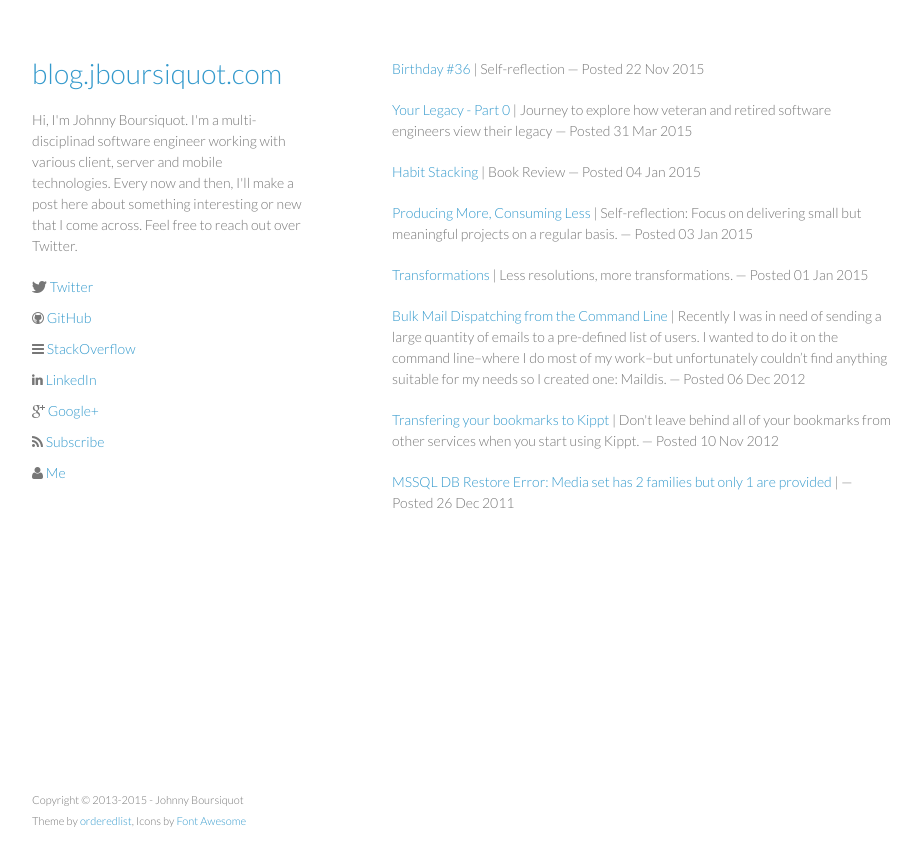
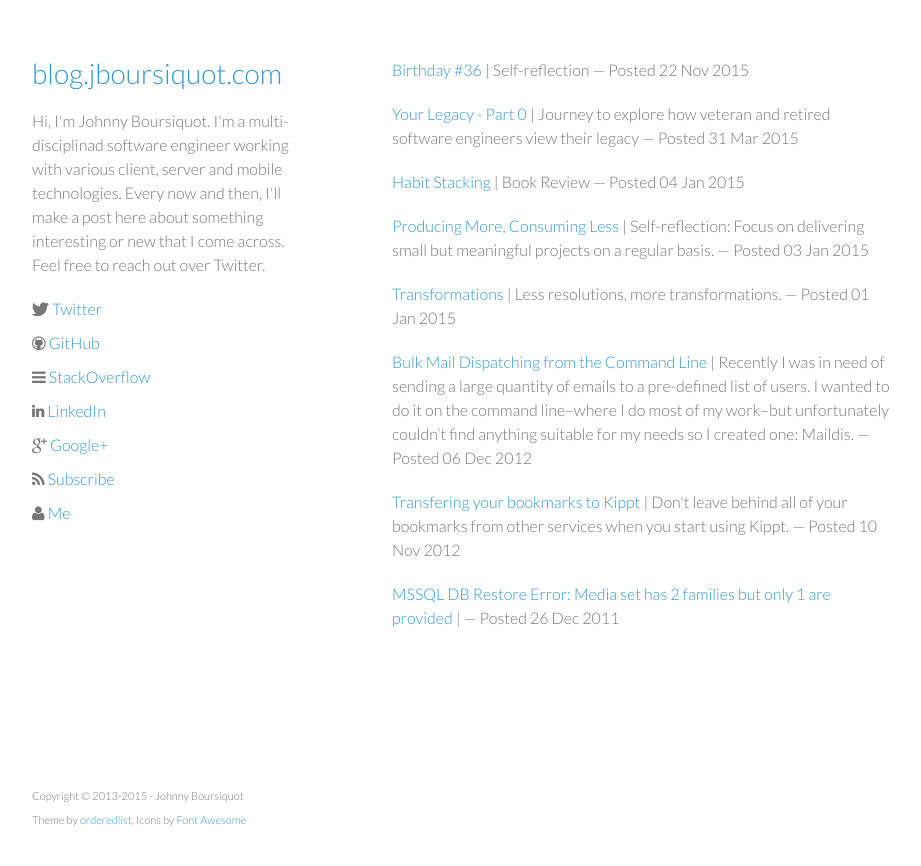
Before and after one commit to jboursiquot/jboursiquot.github.io, a Jekyll site: the page built from index.html, in a window 1280 px wide. Shown: the top 866 px of the page, without its empty margins (178-1099 px from the left). Built offline with Jekyll 4.4.1, drawn with Linux system fonts in a browser that asks for light colours.

Commit message:
Bump font size

```diff
--- a/assets/stylesheets/styles.css
+++ b/assets/stylesheets/styles.css
@@ -2,7 +2,7 @@
 
 body {
   padding:50px;
-  font:14px/1.5 Lato, "Helvetica Neue", Helvetica, Arial, sans-serif;
+  font:16px/1.5 Lato, "Helvetica Neue", Helvetica, Arial, sans-serif;
   color:#777;
   font-weight:300;
 }
```
